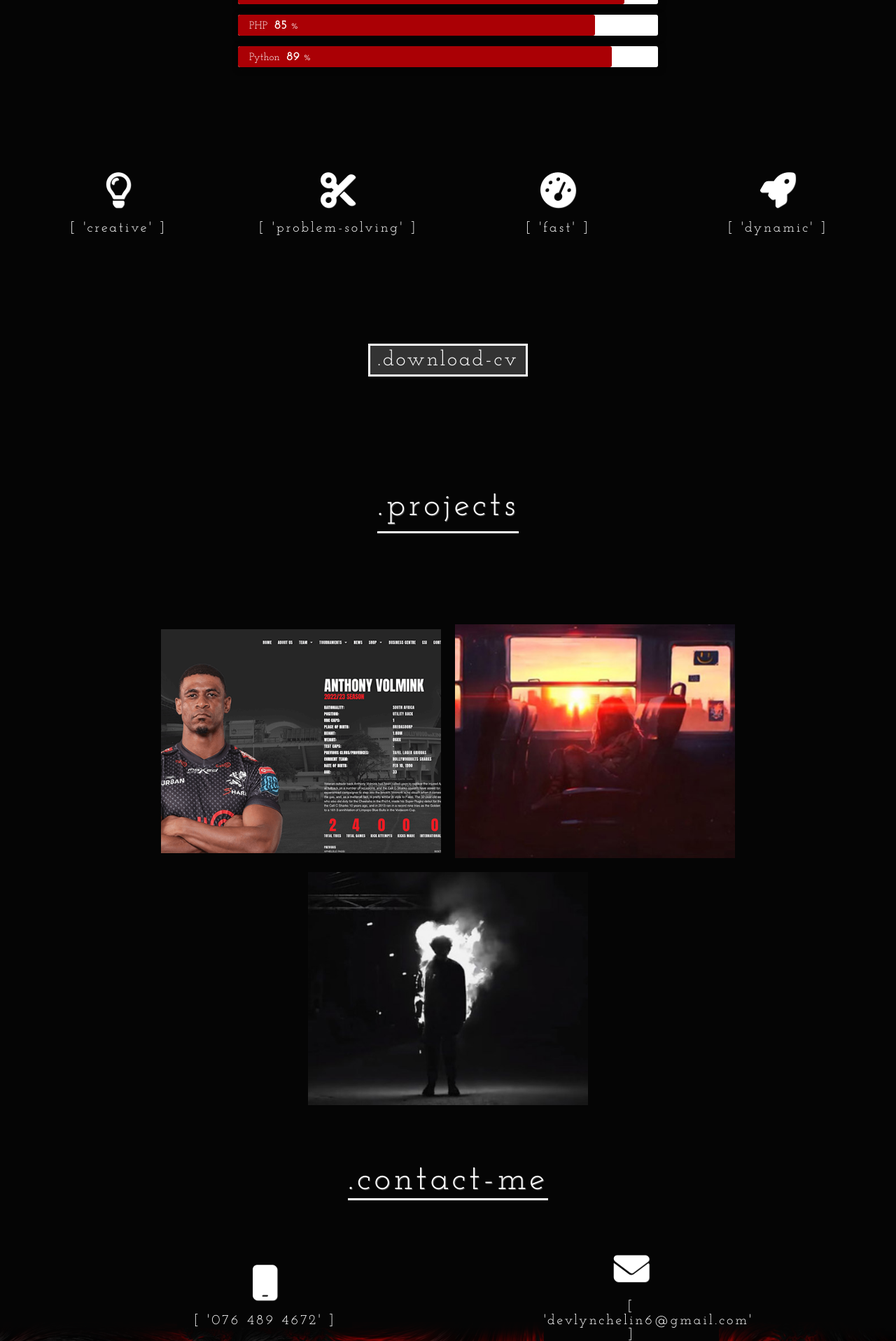
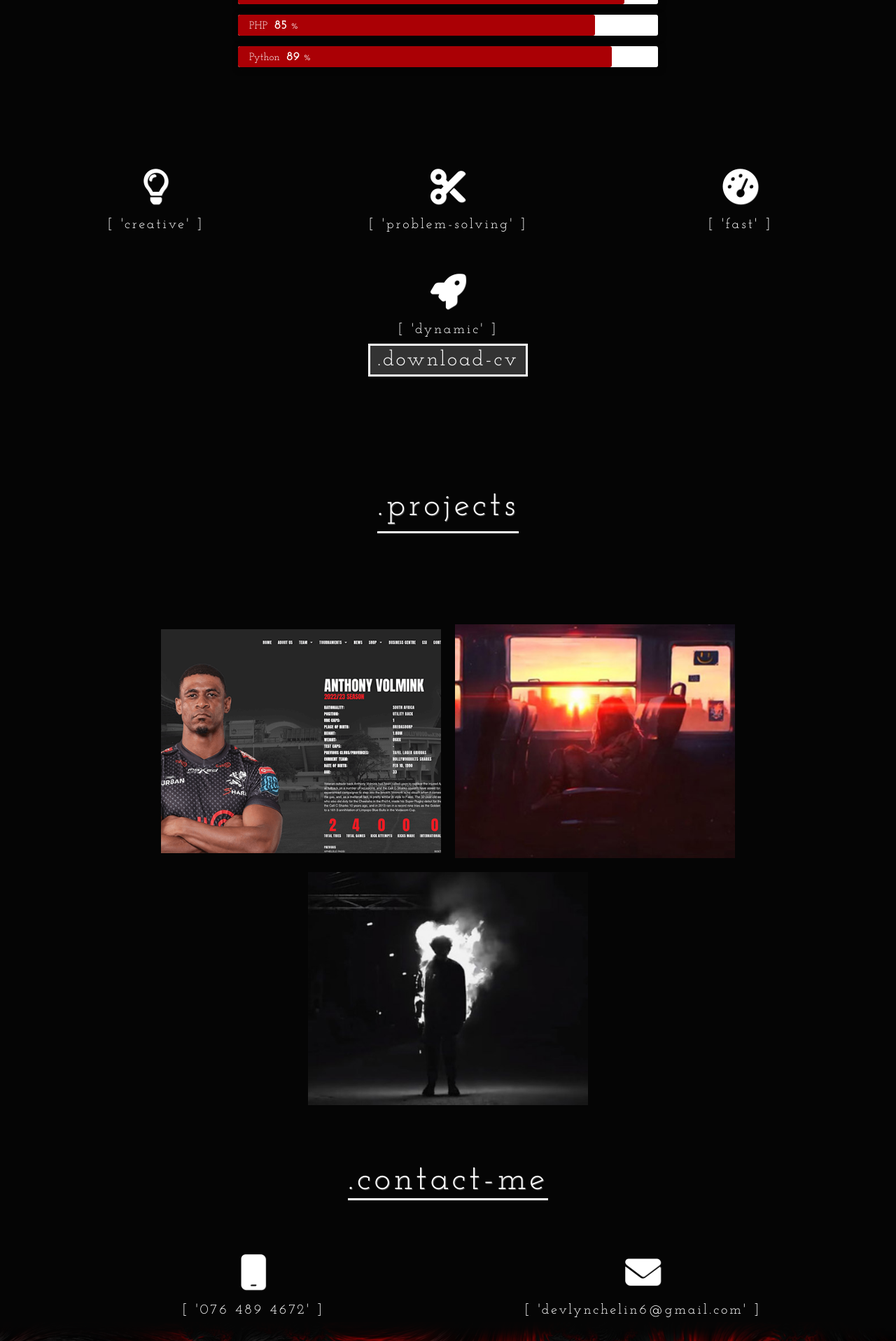
Before and after one commit to DChelin/chelin.dev, a PHP site: page / in a window 1280 px wide. Shown: the part 1198-3114 px from the top of the page at 70% size. Run offline with PHP 8.4, Linux system fonts and the light colour scheme; some libraries are stand-ins or nearby versions; some web fonts are replaced.

Commit message:
updates
updates

```diff
--- a/style.css
+++ b/style.css
@@ -230,7 +230,7 @@ html{
     font-size: 2rem;
     color: #fff;
     background-color: #050505;
-    width: 25rem;
+    width: 35rem;
     letter-spacing: .3rem;
 }
 /*End of Section 2*/
@@ -506,7 +506,7 @@ html{
 
     .service h2{
         font-size: 2rem;
-        width: 25rem;
+        width: 35rem;
     }
 
     .section-4{
```
